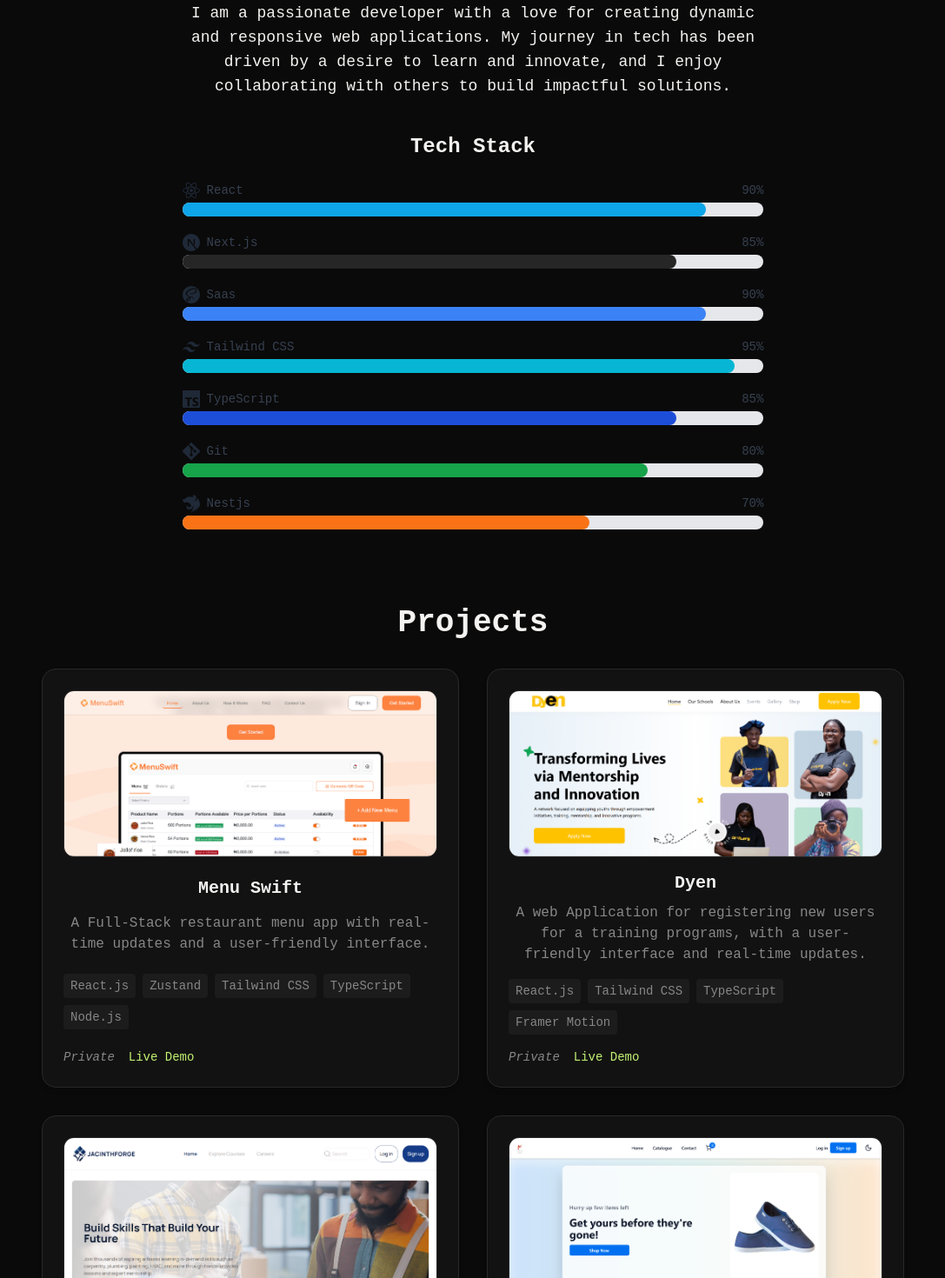
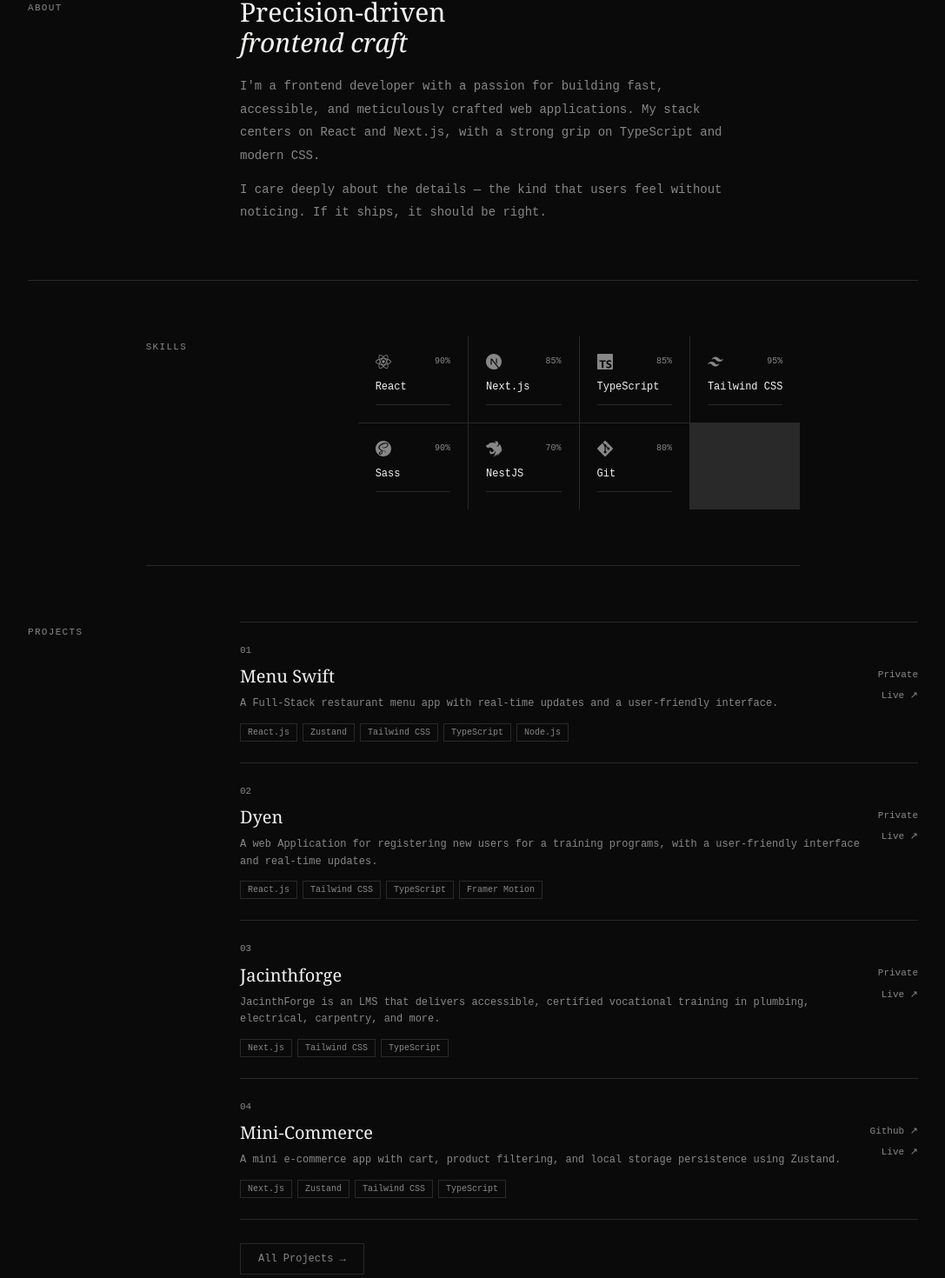
Before and after one commit to Jeffreyai7/my-portfolio, a Next.js app: page / in a window 1280 px wide. Shown: the part 738-2208 px from the top of the page at 87% size, without its empty margins (96-1183 px from the left). Built offline with nearby package versions, Linux system fonts and the light colour scheme.

Commit message:
update project  component

```diff
--- a/src/components/About.tsx
+++ b/src/components/About.tsx
@@ -1,17 +1,27 @@
-import React from "react";
-
-const About = () => {
-  return (
-    <div className="flex flex-col items-center justify-center w-full h-full p-4">
-      <h1 className="text-3xl font-bold mb-4">About Me</h1>
-      <p className="text-lg text-center max-w-2xl">
-        I am a passionate developer with a love for creating dynamic and
-        responsive web applications. My journey in tech has been driven by a
-        desire to learn and innovate, and I enjoy collaborating with others to
-        build impactful solutions.
+const About = () => (
+  <section className="grid grid-cols-[180px_1fr] gap-16 py-16 border-b border-border">
+    <span className="text-[11px] text-muted-foreground tracking-[0.12em] uppercase font-mono pt-1">
+      About
+    </span>
+    <div>
+      <h2
+        className="text-3xl font-light text-foreground leading-[1.15] mb-5"
+        style={{ fontFamily: "var(--ff-display)" }}
+      >
+        Precision-driven
+        <br />
+        <em className="italic text-[var(--accent)]">frontend craft</em>
+      </h2>
+      <p className="text-sm text-muted-foreground leading-[1.9] max-w-[580px] font-mono">
+        I'm a frontend developer with a passion for building fast, accessible,
+        and meticulously crafted web applications. My stack centers on React and
+        Next.js, with a strong grip on TypeScript and modern CSS.
+      </p>
+      <p className="text-sm text-muted-foreground leading-[1.9] max-w-[580px] font-mono mt-3">
+        I care deeply about the details — the kind that users feel without
+        noticing. If it ships, it should be right.
       </p>
     </div>
-  );
-};
-
+  </section>
+);
 export default About;
--- a/src/components/Projects.tsx
+++ b/src/components/Projects.tsx
@@ -1,111 +1,83 @@
 "use client";
 import { projects } from "@/lib/constant";
-import { motion, Variants } from "framer-motion";
-import Image from "next/image";
+import { motion } from "framer-motion";
 import Link from "next/link";
-
-const cardVariants: Variants = {
-  offscreen: { y: 100, opacity: 0 },
-  onscreen: {
-    y: 0,
-    opacity: 1,
-    transition: { type: "spring" as const, bounce: 0.2, duration: 0.8 },
-  },
-};
 
 export default function Projects() {
   const previewProjects = projects.slice(0, 4);
 
   return (
-    <section id="projects" className="py-16 px-4">
-      <div className="max-w-7xl mx-auto text-center">
-        <motion.h2
-          initial={{ opacity: 0, y: -20 }}
-          whileInView={{ opacity: 1, y: 0 }}
-          transition={{ duration: 0.6 }}
-          viewport={{ once: true }}
-          className="text-3xl sm:text-4xl font-bold mb-8 text-foreground"
-        >
+    <section id="projects" className="grid grid-cols-[180px_1fr] gap-16 py-16 border-b border-border">
+      <span className="text-[11px] text-muted-foreground tracking-[0.12em] uppercase font-mono pt-1">
         Projects
-        </motion.h2>
-
-        <motion.div
-          className="grid md:grid-cols-2 gap-8"
-          initial="offscreen"
-          whileInView="onscreen"
-          viewport={{ once: true }}
-          transition={{ staggerChildren: 0.2 }}
-        >
+      </span>
+      <div>
         {previewProjects.map((project, index) => (
           <motion.div
             key={index}
-              className="bg-card text-card-foreground border border-border rounded-2xl shadow-md p-6 flex flex-col justify-between transition-all duration-300 hover:shadow-lg"
-              variants={cardVariants}
-              whileHover={{ scale: 1.02 }}
-              whileTap={{ scale: 0.98 }}
-              viewport={{ once: true, amount: 0.4 }}
+            initial={{ opacity: 0, y: 16 }}
+            whileInView={{ opacity: 1, y: 0 }}
+            transition={{ duration: 0.5, delay: index * 0.08 }}
+            viewport={{ once: true }}
+            className="group grid grid-cols-[1fr_auto] gap-5 items-start py-6 border-b border-border first:border-t first:border-border"
           >
-              <Image
-                src={project.image}
-                alt={project.title}
-                className="rounded-xl mb-4 w-full h-48 object-cover border border-border"
-                width={500}
-                height={300}
-              />
-
-              <h3 className="text-xl font-semibold">{project.title}</h3>
-
-              <p className="text-muted-foreground mt-2">
+            <div>
+              <p className="text-[11px] text-muted-foreground font-mono mb-2">
+                {String(index + 1).padStart(2, "0")}
+              </p>
+              <h3
+                className="text-xl font-light text-foreground group-hover:text-[var(--accent)] transition-colors mb-2"
+                style={{ fontFamily: "var(--ff-display)" }}
+              >
+                {project.title}
+              </h3>
+              <p className="text-xs text-muted-foreground font-mono leading-relaxed mb-3">
                 {project.description}
               </p>
-
-              <div className="flex flex-wrap mt-4 gap-2">
+              <div className="flex flex-wrap gap-1.5">
                 {project.techStack.map((tech) => (
                   <span
                     key={tech}
-                    className="bg-muted text-muted-foreground text-sm px-2 py-1 rounded"
+                    className="text-[10px] border border-border text-muted-foreground px-2 py-0.5 font-mono"
                   >
                     {tech}
                   </span>
                 ))}
               </div>
-
-              <div className="mt-4 flex gap-4 items-center text-sm font-medium">
+            </div>
+            <div className="flex flex-col gap-2 items-end pt-7">
               {project.location === "github" ? (
                 <a
                   href={project.github}
                   target="_blank"
                   rel="noopener noreferrer"
-                    className="text-primary hover:underline"
+                  className="text-[11px] text-muted-foreground font-mono hover:text-[var(--accent)] transition-colors"
                 >
-                    Code
+                  Github ↗
                 </a>
               ) : (
-                  <span className="text-muted-foreground italic">Private</span>
+                <span className="text-[11px] text-muted-foreground font-mono">Private</span>
               )}
-
               {project.demo && (
                 <a
                   href={project.demo}
                   target="_blank"
                   rel="noopener noreferrer"
-                    className="text-accent hover:underline"
+                  className="text-[11px] text-muted-foreground font-mono hover:text-[var(--accent)] transition-colors"
                 >
-                    Live Demo
+                  Live ↗
                 </a>
               )}
             </div>
           </motion.div>
         ))}
-        </motion.div>
 
-        {/* See More Button */}
-        <div className="mt-10">
+        <div className="pt-8">
           <Link
             href="/projects"
-            className="inline-block text-sm font-medium bg-primary text-primary-foreground px-5 py-2 rounded-md hover:opacity-90 transition"
+            className="text-xs font-mono text-muted-foreground border border-border px-5 py-2.5 hover:border-foreground hover:text-foreground transition-colors"
           >
-            See More Projects →
+            All Projects →
           </Link>
         </div>
       </div>
--- a/src/components/TechStackProgress.tsx
+++ b/src/components/TechStackProgress.tsx
@@ -1,91 +1,58 @@
 "use client";
-
 import { Icon } from "@iconify/react";
 import { motion } from "framer-motion";
 
-type Stack = {
-  name: string;
-  icon: string;
-  percent: number;
-  color: string; // Tailwind class
-};
-
-const techStacks: Stack[] = [
-  {
-    name: "React",
-    icon: "simple-icons:react",
-    percent: 90,
-    color: "bg-sky-500",
-  },
-  {
-    name: "Next.js",
-    icon: "simple-icons:nextdotjs",
-    percent: 85,
-    color: "bg-neutral-800",
-  },
-  {
-    name: "Saas",
-    icon: "simple-icons:sass",
-    percent: 90,
-    color: "bg-blue-500",
-  },
-  {
-    name: "Tailwind CSS",
-    icon: "simple-icons:tailwindcss",
-    percent: 95,
-    color: "bg-cyan-500",
-  },
-  {
-    name: "TypeScript",
-    icon: "simple-icons:typescript",
-    percent: 85,
-    color: "bg-blue-700",
-  },
-  {
-    name: "Git",
-    icon: "simple-icons:git",
-    percent: 80,
-    color: "bg-green-600",
-  },
-  {
-    name: "Nestjs",
-    icon: "simple-icons:nestjs",
-    percent: 70,
-    color: "bg-orange-500",
-  },
+const techStacks = [
+  { name: "React", icon: "simple-icons:react", percent: 90 },
+  { name: "Next.js", icon: "simple-icons:nextdotjs", percent: 85 },
+  { name: "TypeScript", icon: "simple-icons:typescript", percent: 85 },
+  { name: "Tailwind CSS", icon: "simple-icons:tailwindcss", percent: 95 },
+  { name: "Sass", icon: "simple-icons:sass", percent: 90 },
+  { name: "NestJS", icon: "simple-icons:nestjs", percent: 70 },
+  { name: "Git", icon: "simple-icons:git", percent: 80 },
 ];
 
 export default function TechStackProgress() {
   return (
-    <div className="w-full md:w-[70%] mx-auto p-6">
-      <h2 className="text-2xl font-bold mb-6 text-center">Tech Stack</h2>
-      <div className="space-y-5">
+    <section className="grid grid-cols-[180px_1fr] gap-16 py-16 border-b border-border">
+      <span className="text-[11px] text-muted-foreground tracking-[0.12em] uppercase font-mono pt-1">
+        Skills
+      </span>
+      <div className="grid grid-cols-2 sm:grid-cols-3 md:grid-cols-4 gap-px bg-border">
         {techStacks.map((stack) => (
-          <div key={stack.name}>
-            <div className="flex items-center justify-between text-sm font-medium text-gray-700 dark:text-gray-300 mb-1">
-              <div className="flex items-center gap-2">
-                <Icon
-                  icon={stack.icon}
-                  width="20"
-                  height="20"
-                  className="text-gray-800 dark:text-gray-100"
-                />
-                <span>{stack.name}</span>
-              </div>
-              <span>{stack.percent}%</span>
+          <motion.div
+            key={stack.name}
+            initial={{ opacity: 0 }}
+            whileInView={{ opacity: 1 }}
+            viewport={{ once: true }}
+            className="bg-background hover:bg-card p-5 flex flex-col gap-3 group transition-colors"
+          >
+            <div className="flex items-center justify-between">
+              <Icon
+                icon={stack.icon}
+                width={18}
+                height={18}
+                className="text-muted-foreground group-hover:text-foreground transition-colors"
+              />
+              <span className="text-[10px] text-muted-foreground font-mono">
+                {stack.percent}%
+              </span>
             </div>
-
-            <div className="w-full bg-gray-200 dark:bg-gray-700 rounded-full h-4">
+            <span className="text-xs text-foreground font-mono font-medium">
+              {stack.name}
+            </span>
+            <div className="h-px bg-border w-full">
               <motion.div
                 initial={{ width: 0 }}
-                animate={{ width: `${stack.percent}%` }}
-                transition={{ duration: 1 }}
-                className={`h-4 rounded-full ${stack.color}`}
+                whileInView={{ width: `${stack.percent}%` }}
+                transition={{ duration: 0.9, ease: "easeOut" }}
+                viewport={{ once: true }}
+                className="h-px bg-[var(--accent)]"
               />
             </div>
-          </div>
+          </motion.div>
         ))}
       </div>
-    </div>
+    </section>
   );
 }
```
Lines whose indentation alone changed are shown as unchanged.
